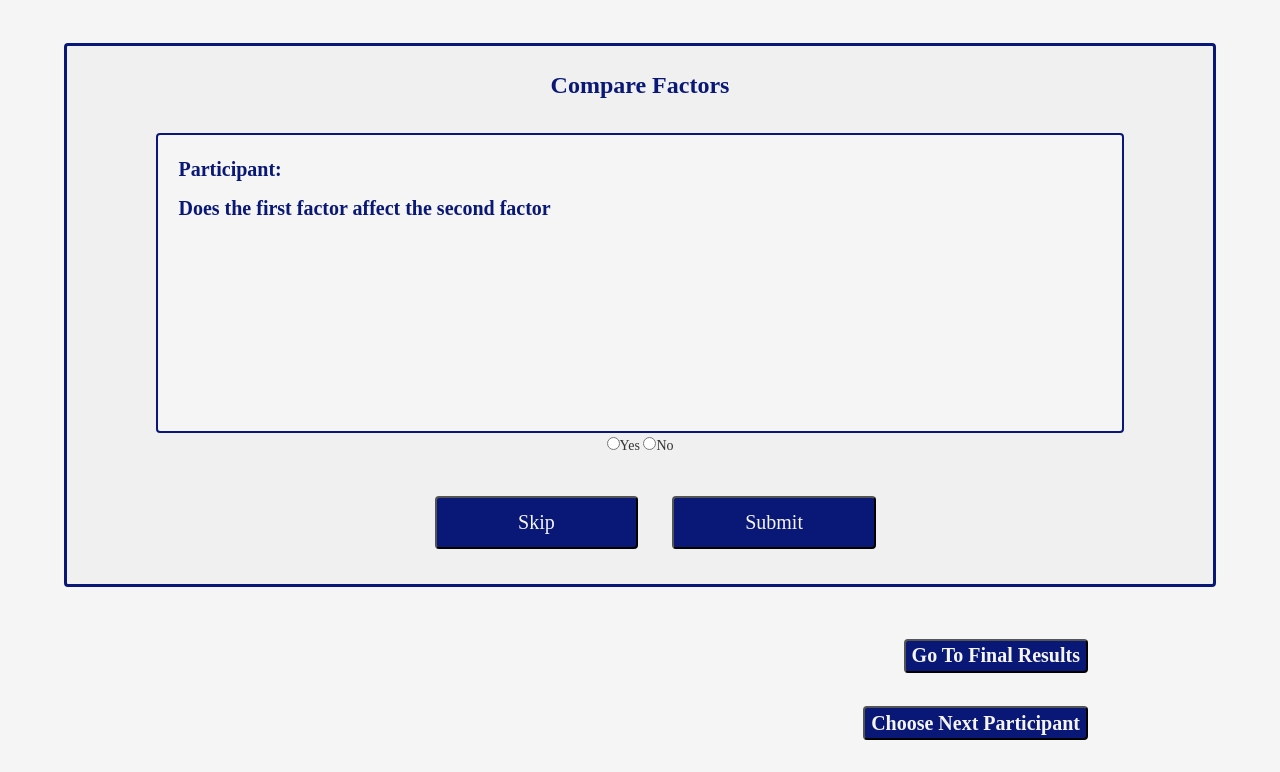
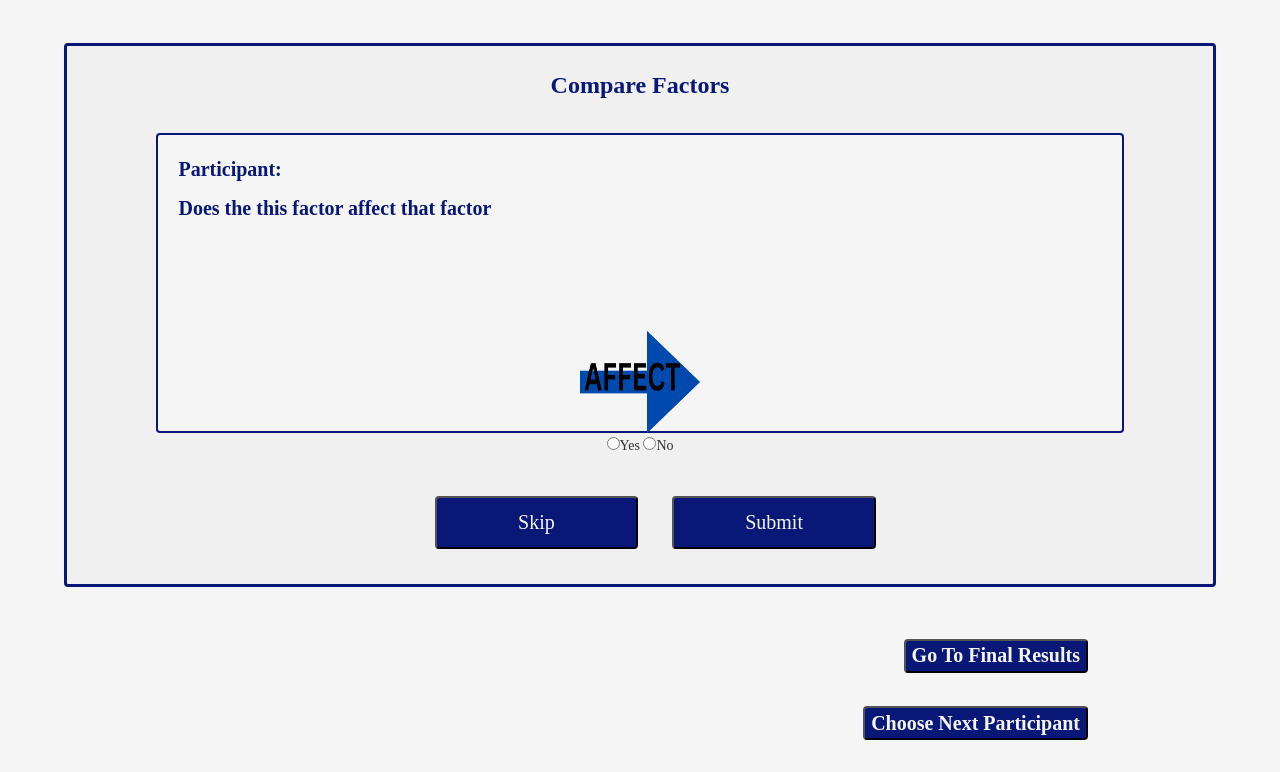
Before and after one commit to VERSO-UVM/Interactive-Management-App, a Flask app: template flask_app/templates/rating.html in a window 1280 px wide. Shown: the part 222-994 px from the top of the page. Run offline with Flask 3, Linux system fonts and the light colour scheme; the template is opened without the code that fills it, so the values that code supplies are empty; some libraries are stand-ins or nearby versions.

Commit message:
trying to get arrow picture to work

```diff
--- a/flask_app/static/css/rating.css
+++ b/flask_app/static/css/rating.css
@@ -138,13 +138,13 @@
 
 
 
-  .ID {
+  /* .ID {
     font-size: 20px;
     font-family: 'sans serif';
     color: var(--text);
     font-weight: bold;
     text-align: left;
-  }
+  } */
 
   .addRating h4 {
     color: var(--button_color);
@@ -202,3 +202,10 @@
     cursor: pointer;
     border-radius: 4px;
   }
+
+  .factors
+  {
+    display: inline;
+    font-size: 20px;
+
+  }
--- a/flask_app/templates/rating.html
+++ b/flask_app/templates/rating.html
@@ -22,13 +22,16 @@ Ratings Page
         <div class="box">
 
           <div id="part">
-          <p>Participant:</p>
-          <p id="partID" class="ID">{{person.id}}</p>
-          </div>
+          <p class="IDs">Participant:</p>
+          <p id="partID" class="IDs">{{person.id}}</p>
 
-          <p>Does the first factor affect the second factor</p>
-          <p id="fLeading"></p>
-          <p id="fFollowing"></p>
+
+         <p class="guide">Does the this factor affect that factor</p>
+        </div>
+          <p id="fLeading" class="factors"></p>
+          <img src="{{ url_for('static', filename='Arrow.png') }}" alt="Influence arrow" height="300" width="200">
+          <p id="fFollowing" class="factors"></p>
+
         </div>
           <form id="myform">
             <input type="radio" name="responseYN" value=1 >Yes</input>
```
Also changed, not shown: flask_app/static/Arrow.png (added).
